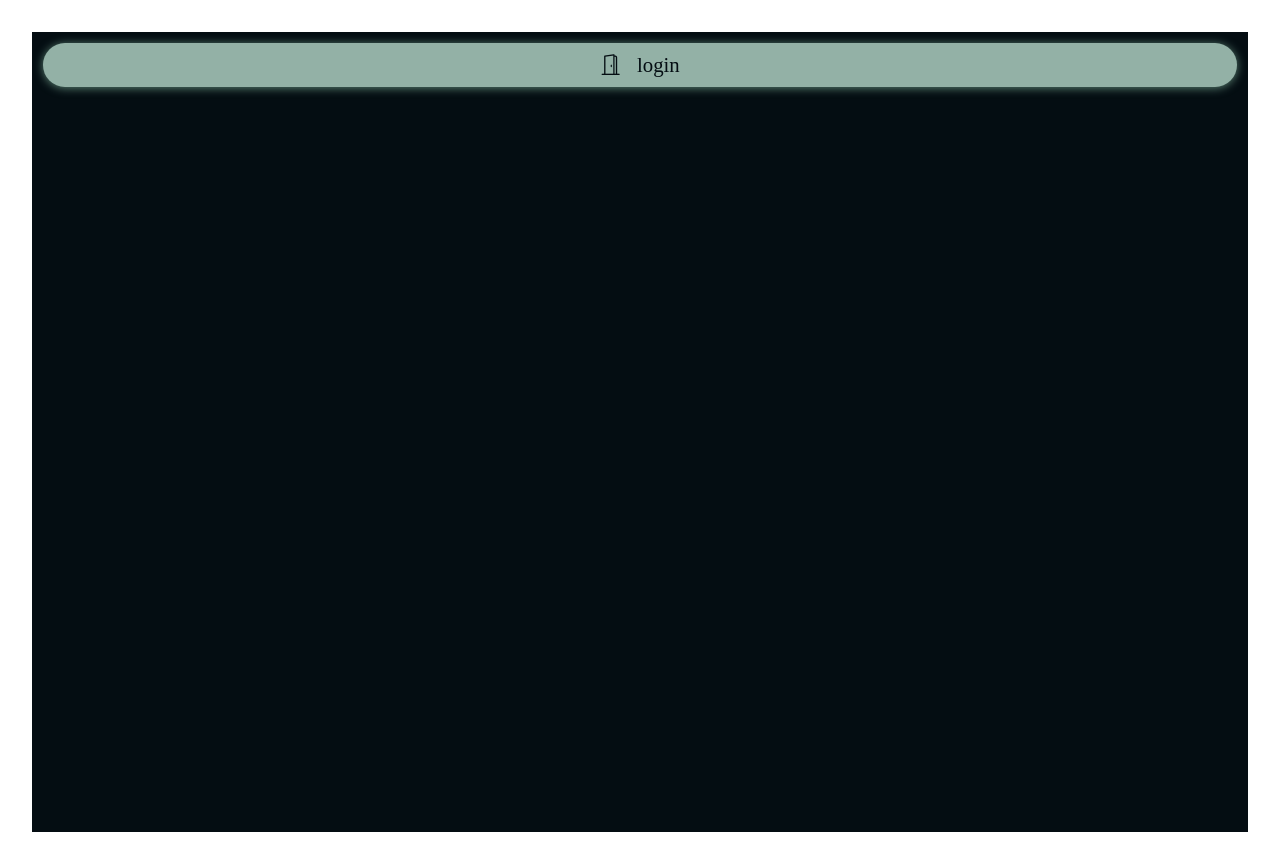
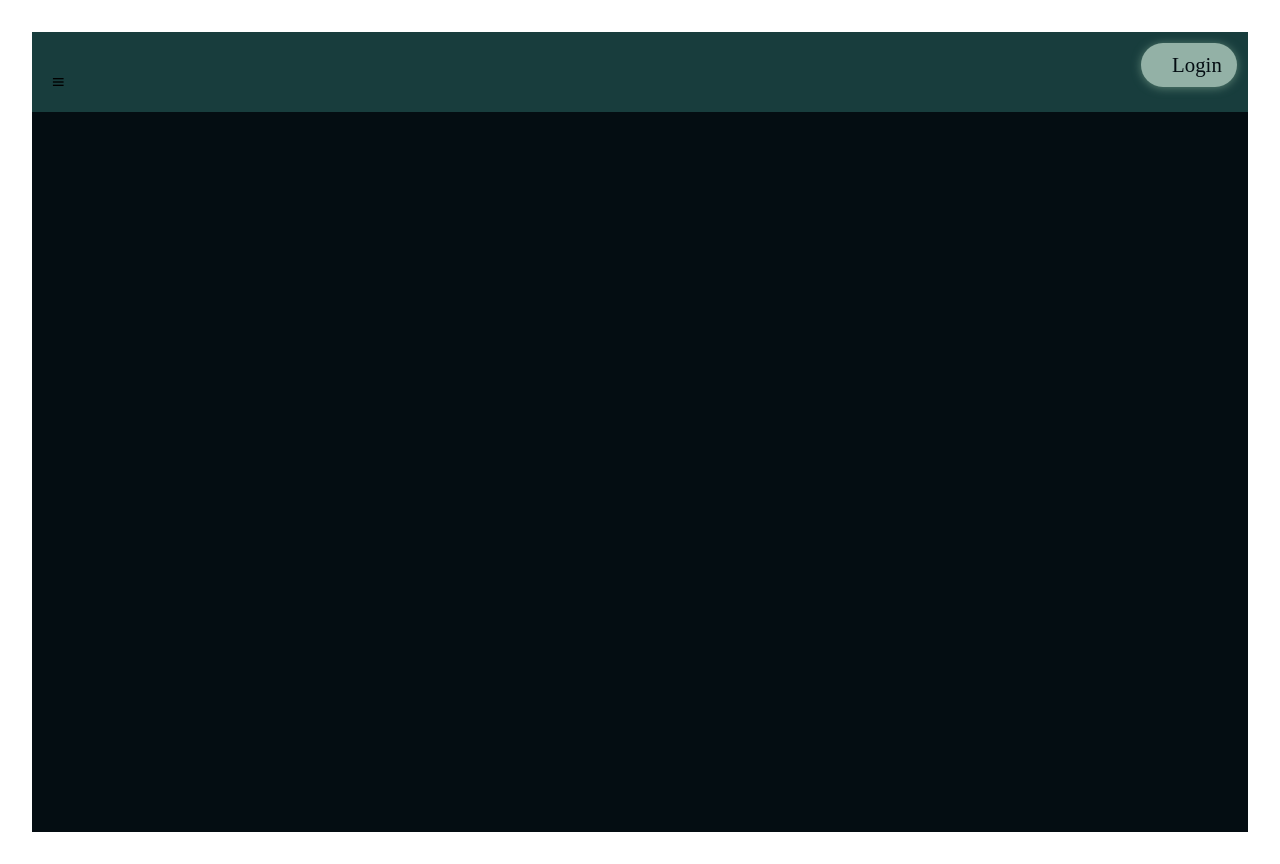
Before and after one commit to aswanthabam/Vijnana, a React (Vite) app: page / in a window 1280 px wide. Built offline with nearby package versions, Linux system fonts and the light colour scheme.

Commit message:
init : TopBar

```diff
--- a/index.html
+++ b/index.html
@@ -4,6 +4,8 @@
     <meta charset="UTF-8" />
     <!-- <link rel="icon" type="image/svg+xml" href="/vite.svg" /> -->
     <meta name="viewport" content="width=device-width, initial-scale=1.0" />
+    <link rel="stylesheet" href="https://cdn.jsdelivr.net/npm/bootstrap-icons@1.11.1/font/bootstrap-icons.css">
+    <link href='https://unpkg.com/boxicons@2.1.4/css/boxicons.min.css' rel='stylesheet'>
     <title>Vijnana'24</title>
   </head>
   <body>
--- a/src/App.tsx
+++ b/src/App.tsx
@@ -1,12 +1,11 @@
-import { useState } from 'react'
+// import { useState } from 'react'
 import './App.css'
-import IconButton from './components/buttons/IconButton/IconButton'
-import TextButton from './components/buttons/TextButton/TextButton'
+import TopBar from './components/topbar/topbar'
 
 function App() {
   return (
     <div className='app dark'>
-      <IconButton icon='bi bi-door-open' text='login' type='primary'/>
+      <TopBar/>
     </div>
   )
 }
--- a/src/components/buttons/IconButton/IconButton.css
+++ b/src/components/buttons/IconButton/IconButton.css
@@ -9,6 +9,11 @@
   border-radius: 30px;
   font-size: 1.3rem;
   margin: 0.7rem;
+}
+
+.icon-button .icon i {
+  font-size: 60px;
+  position: absolute;
 }
 .icon-button .text {
   margin-left: 1rem;
@@ -24,3 +29,10 @@
   box-shadow: 0px 1px 10px var(--color-4);
   color: var(--color-1);
 }
+
+.icon-button.type-transparent {
+  color: var(--color-4);
+}
+.icon-button.type-transparent i {
+  color: var(--color-4);
+}
--- a/src/components/buttons/IconButton/IconButton.tsx
+++ b/src/components/buttons/IconButton/IconButton.tsx
@@ -1,6 +1,4 @@
 import './IconButton.css';
-import 'bootstrap-icons/font/bootstrap-icons.css';
-import 'boxicons/css/boxicons.css'
 import React from 'react';
 interface IconButtonProps {
   icon : string;
--- a/src/components/topbar/topbar.css
+++ b/src/components/topbar/topbar.css
@@ -0,0 +1,34 @@
+.topbar > div {
+  justify-content: space-between;
+  width: 100%;
+  height: 5rem;
+  background: var(--color-2);
+}
+
+.topbar .mobile {
+  display: flex;
+}
+.topbar .desktop {
+  display: none;
+}
+
+/* Target tablet devices */
+@media screen and (min-width: 768px) and (max-width: 1023px) {
+  /* Your CSS styles for tablet devices go here */
+  .topbar .mobile {
+    display: none;
+  }
+  .topbar .desktop {
+    display: flex;
+  }
+}
+/* Target desktop devices */
+@media screen and (min-width: 1024px) {
+  /* Your CSS styles for desktop devices go here */
+  .topbar .mobile {
+    display: none;
+  }
+  .topbar .desktop {
+    display: flex;
+  }
+}
--- a/src/components/topbar/topbar.tsx
+++ b/src/components/topbar/topbar.tsx
@@ -1,12 +1,25 @@
+import './topbar.css';
+import IconButton from "../buttons/IconButton/IconButton";
 
 function TopBar() {
   return <div className="topbar">
     <div className="mobile">
       <div className="menu-button">
+        <IconButton text={null} icon='bx- bx-menu' type='transparent'/>
         <i className="bx bx-menu"></i>
       </div>
       <div className="account">
+        <IconButton text={'Login'} icon="bx bx-open-door" type="primary"/>
+      </div>
+    </div>
 
+    <div className="desktop">
+      <div className="menu-button">
+        <IconButton text={null} icon='bx- bx-menu' type='transparent'/>
+        <i className="bx bx-menu"></i>
+      </div>
+      <div className="account">
+        <IconButton text={'Login'} icon="bx bx-open-door" type="primary"/>
       </div>
     </div>
   </div>
```
